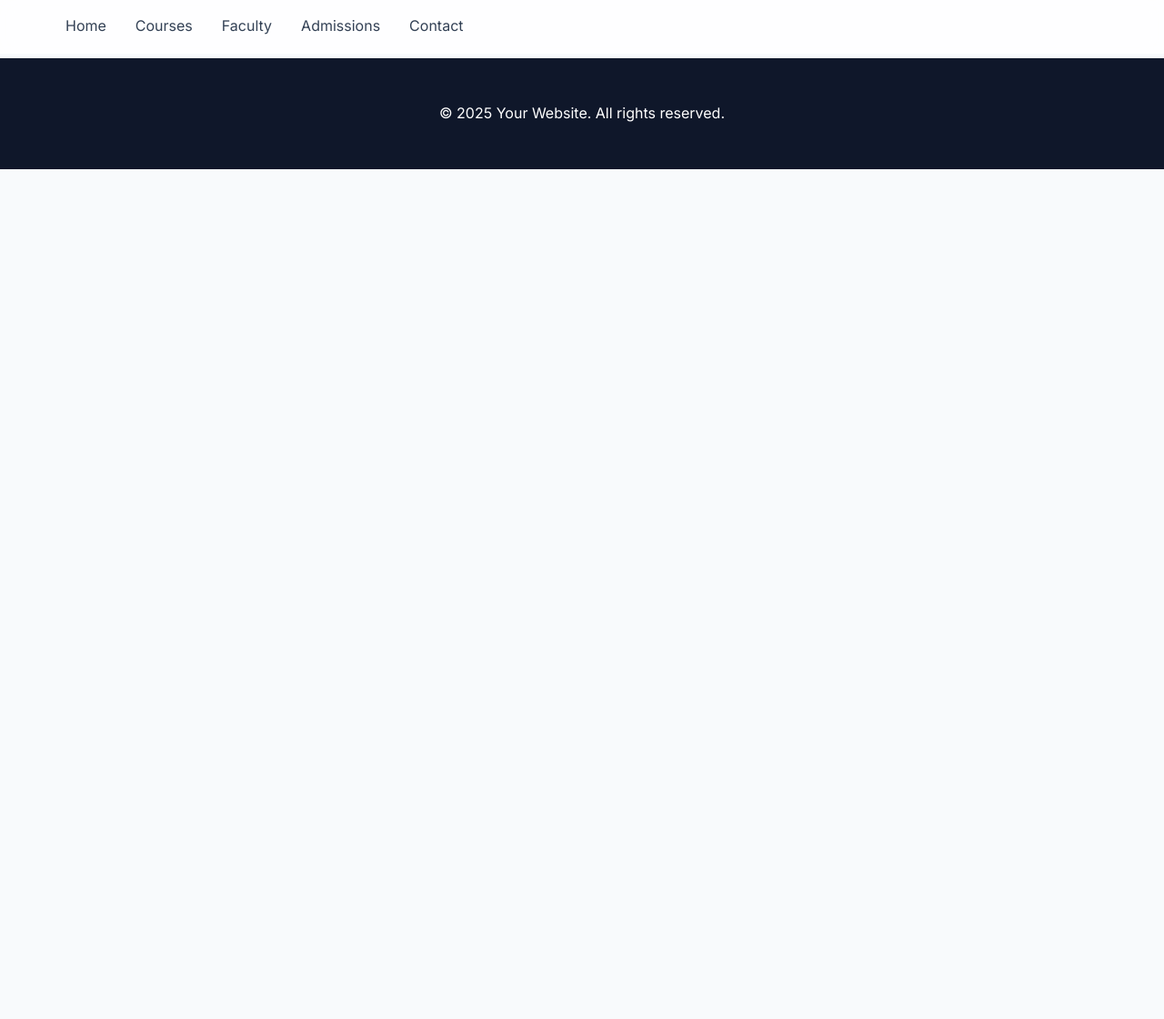
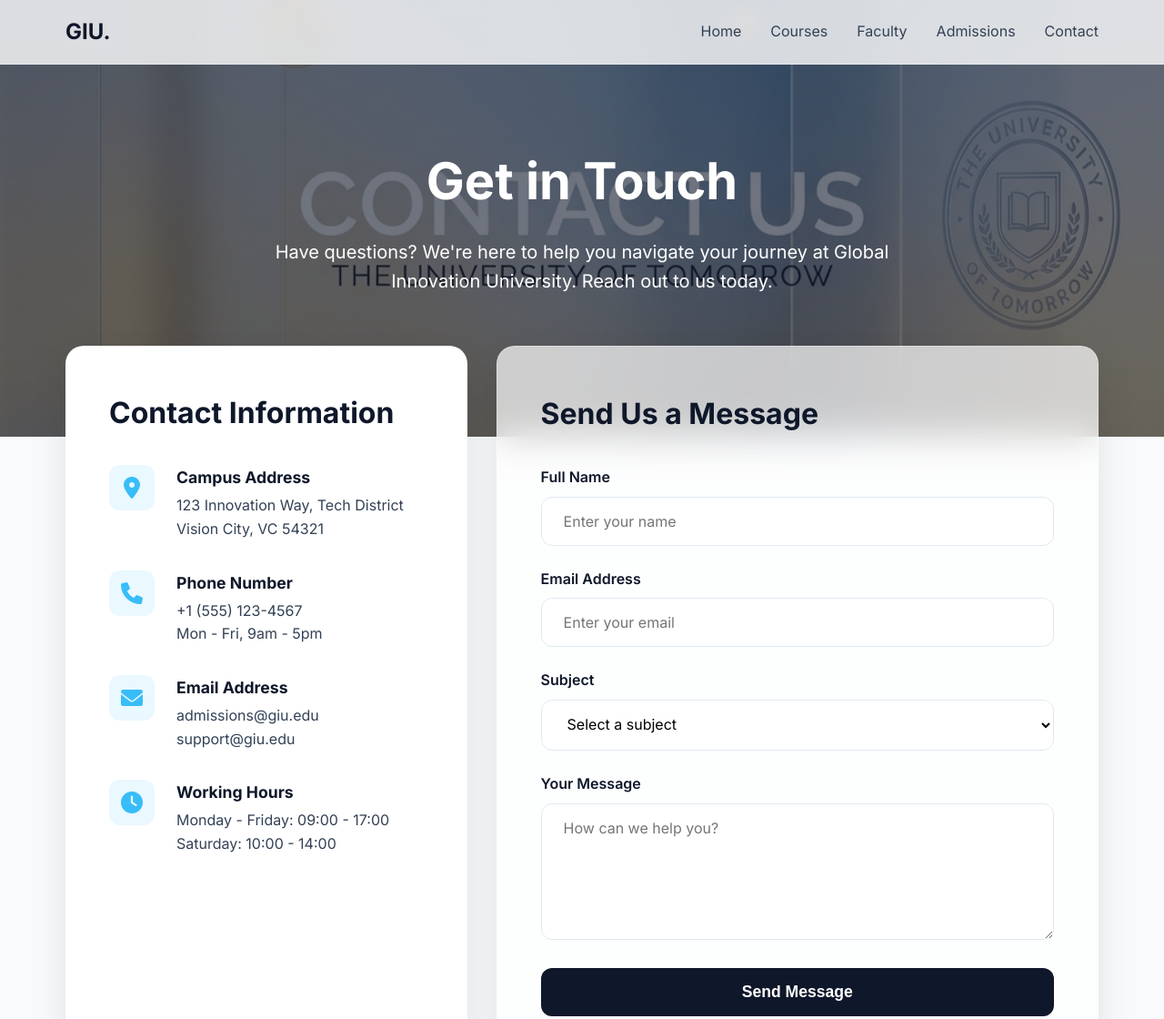
Before and after one commit to Asim12312/ucp-devops-project, a website: page pages/contact.html in a window 1280 px wide. Shown: the top 1120 px of the page at 91% size. Before the commit the page ends 800 px from the top, so only its background shows below. Drawn offline with Linux system fonts and the light colour scheme.

Commit message:
add contact page code with css

```diff
--- /dev/null
+++ b/assets/css/contact.css
@@ -0,0 +1,176 @@
+/* Contact Page Specific Styles */
+
+.contact-hero {
+    height: 60vh;
+    background: linear-gradient(rgba(15, 23, 42, 0.6), rgba(15, 23, 42, 0.6)),
+        url('../images/contact_hero.png') no-repeat center center/cover;
+    display: flex;
+    align-items: center;
+    justify-content: center;
+    text-align: center;
+    color: var(--white);
+    padding: 0 1rem;
+}
+
+.contact-hero h1 {
+    font-size: 3.5rem;
+    font-weight: 800;
+    margin-bottom: 1rem;
+    animation: fadeInUp 1s ease;
+}
+
+.contact-hero p {
+    font-size: 1.25rem;
+    max-width: 700px;
+    margin: 0 auto;
+    animation: fadeInUp 1s ease 0.2s backwards;
+}
+
+.contact-container {
+    max-width: 1200px;
+    margin: -100px auto 4rem;
+    padding: 0 2rem;
+    display: grid;
+    grid-template-columns: 1fr 1.5fr;
+    gap: 2rem;
+    position: relative;
+    z-index: 10;
+}
+
+.contact-info-card {
+    background: white;
+    padding: 3rem;
+    border-radius: 20px;
+    box-shadow: 0 20px 40px rgba(0, 0, 0, 0.1);
+    animation: fadeInUp 1s ease 0.3s backwards;
+}
+
+.contact-info-card h2 {
+    font-size: 2rem;
+    color: var(--primary-color);
+    margin-bottom: 2rem;
+}
+
+.info-item {
+    display: flex;
+    align-items: flex-start;
+    gap: 1.5rem;
+    margin-bottom: 2rem;
+}
+
+.info-icon {
+    width: 50px;
+    height: 50px;
+    background: rgba(56, 189, 248, 0.1);
+    border-radius: 12px;
+    display: flex;
+    align-items: center;
+    justify-content: center;
+    color: var(--secondary-color);
+    font-size: 1.5rem;
+    flex-shrink: 0;
+}
+
+.info-content h3 {
+    font-size: 1.1rem;
+    color: var(--primary-color);
+    margin-bottom: 0.25rem;
+}
+
+.info-content p {
+    color: var(--text-color);
+    font-size: 1rem;
+}
+
+/* Glassmorphism Form */
+.contact-form-card {
+    background: rgba(255, 255, 255, 0.7);
+    backdrop-filter: blur(20px);
+    -webkit-backdrop-filter: blur(20px);
+    border: 1px solid rgba(255, 255, 255, 0.3);
+    padding: 3rem;
+    border-radius: 20px;
+    box-shadow: 0 20px 40px rgba(0, 0, 0, 0.1);
+    animation: fadeInUp 1s ease 0.5s backwards;
+}
+
+.contact-form-card h2 {
+    font-size: 2rem;
+    color: var(--primary-color);
+    margin-bottom: 2rem;
+}
+
+.form-group {
+    margin-bottom: 1.5rem;
+}
+
+.form-group label {
+    display: block;
+    margin-bottom: 0.5rem;
+    font-weight: 600;
+    color: var(--primary-color);
+}
+
+.form-input {
+    width: 100%;
+    padding: 1rem 1.5rem;
+    border-radius: 12px;
+    border: 1px solid #e2e8f0;
+    background: white;
+    font-family: inherit;
+    font-size: 1rem;
+    transition: all 0.3s ease;
+}
+
+.form-input:focus {
+    outline: none;
+    border-color: var(--secondary-color);
+    box-shadow: 0 0 0 4px rgba(56, 189, 248, 0.1);
+}
+
+textarea.form-input {
+    min-height: 150px;
+    resize: vertical;
+}
+
+.submit-btn {
+    width: 100%;
+    padding: 1rem;
+    background: var(--primary-color);
+    color: white;
+    border: none;
+    border-radius: 12px;
+    font-size: 1.1rem;
+    font-weight: 700;
+    cursor: pointer;
+    transition: all 0.3s ease;
+}
+
+.submit-btn:hover {
+    background: var(--secondary-color);
+    transform: translateY(-2px);
+    box-shadow: 0 10px 15px rgba(56, 189, 248, 0.3);
+}
+
+/* Responsive */
+@media (max-width: 992px) {
+    .contact-container {
+        grid-template-columns: 1fr;
+        margin-top: -50px;
+    }
+
+    .contact-hero {
+        height: 50vh;
+    }
+}
+
+@media (max-width: 576px) {
+    .contact-hero h1 {
+        font-size: 2.5rem;
+    }
+
+    .contact-info-card,
+    .contact-form-card {
+        padding: 2rem;
+    }
+}
--- a/pages/contact.html
+++ b/pages/contact.html
@@ -4,15 +4,19 @@
 <head>
     <meta charset="UTF-8">
     <meta name="viewport" content="width=device-width, initial-scale=1.0">
-    <title>Contact</title>
+    <title>Contact Us | Global Innovation University</title>
 
     <link rel="stylesheet" href="../assets/css/style.css">
+    <link rel="stylesheet" href="../assets/css/contact.css">
+    <!-- FONT AWESOME FOR ICONS -->
+    <link rel="stylesheet" href="https://cdnjs.cloudflare.com/ajax/libs/font-awesome/6.0.0/css/all.min.css">
 </head>
 
 <body>
 
     <header>
         <nav class="navbar">
+            <a href="index.html" class="logo">GIU.</a>
             <ul>
                 <li><a href="index.html">Home</a></li>
                 <li><a href="courses.html">Courses</a></li>
@@ -24,12 +28,111 @@
     </header>
 
     <main>
+        <section class="contact-hero">
+            <div class="hero-content">
+                <h1>Get in Touch</h1>
+                <p>Have questions? We're here to help you navigate your journey at Global Innovation University. Reach
+                    out to us today.</p>
+            </div>
+        </section>
 
+        <section class="contact-container">
+            <div class="contact-info-card">
+                <h2>Contact Information</h2>
+
+                <div class="info-item">
+                    <div class="info-icon"><i class="fas fa-location-dot"></i></div>
+                    <div class="info-content">
+                        <h3>Campus Address</h3>
+                        <p>123 Innovation Way, Tech District<br>Vision City, VC 54321</p>
+                    </div>
+                </div>
+
+                <div class="info-item">
+                    <div class="info-icon"><i class="fas fa-phone"></i></div>
+                    <div class="info-content">
+                        <h3>Phone Number</h3>
+                        <p>+1 (555) 123-4567<br>Mon - Fri, 9am - 5pm</p>
+                    </div>
+                </div>
+
+                <div class="info-item">
+                    <div class="info-icon"><i class="fas fa-envelope"></i></div>
+                    <div class="info-content">
+                        <h3>Email Address</h3>
+                        <p>admissions@giu.edu<br>support@giu.edu</p>
+                    </div>
+                </div>
+
+                <div class="info-item">
+                    <div class="info-icon"><i class="fas fa-clock"></i></div>
+                    <div class="info-content">
+                        <h3>Working Hours</h3>
+                        <p>Monday - Friday: 09:00 - 17:00<br>Saturday: 10:00 - 14:00</p>
+                    </div>
+                </div>
+            </div>
+
+            <div class="contact-form-card">
+                <h2>Send Us a Message</h2>
+                <form action="#" id="contactForm">
+                    <div class="form-group">
+                        <label for="name">Full Name</label>
+                        <input type="text" id="name" class="form-input" placeholder="Enter your name" required>
+                    </div>
+
+                    <div class="form-group">
+                        <label for="email">Email Address</label>
+                        <input type="email" id="email" class="form-input" placeholder="Enter your email" required>
+                    </div>
+
+                    <div class="form-group">
+                        <label for="subject">Subject</label>
+                        <select id="subject" class="form-input" required>
+                            <option value="" disabled selected>Select a subject</option>
+                            <option value="admissions">Admissions Inquiry</option>
+                            <option value="courses">Course Information</option>
+                            <option value="faculty">Faculty Question</option>
+                            <option value="others">Other Matters</option>
+                        </select>
+                    </div>
+
+                    <div class="form-group">
+                        <label for="message">Your Message</label>
+                        <textarea id="message" class="form-input" placeholder="How can we help you?"
+                            required></textarea>
+                    </div>
+
+                    <button type="submit" class="submit-btn" id="submitBtn">Send Message</button>
+                    <p id="formStatus" style="display:none; margin-top: 1rem; color: #10b981; font-weight: 600;">Message
+                        sent successfully!</p>
+                </form>
+            </div>
+        </section>
     </main>
 
     <footer>
-        <p>© 2025 Your Website. All rights reserved.</p>
+        <p>&copy; 2026 Global Innovation University. All rights reserved.</p>
+        <p>Follow us on Social Media</p>
     </footer>
+
+    <script>
+        document.getElementById('contactForm')?.addEventListener('submit', function (e) {
+            e.preventDefault();
+            const btn = document.getElementById('submitBtn');
+            const status = document.getElementById('formStatus');
+
+            btn.innerHTML = 'Sending...';
+            btn.disabled = true;
+
+            // Simulate API call
+            setTimeout(() => {
+                btn.innerHTML = 'Message Sent!';
+                status.style.display = 'block';
+                this.reset();
+            }, 1500);
+        });
+    </script>
 
 </body>
 
```
Also changed, not shown: assets/images/contact_hero.png (added).
